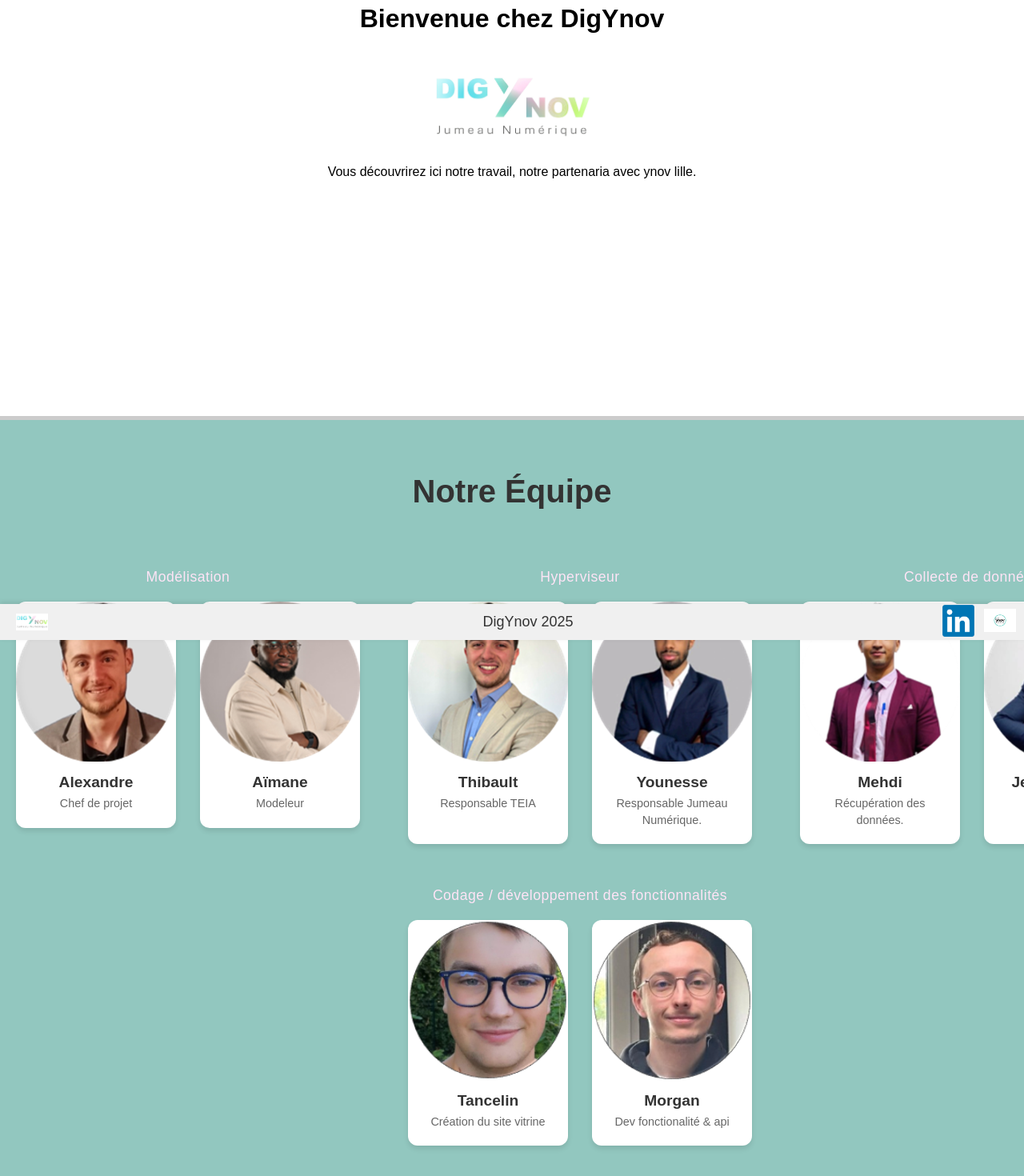
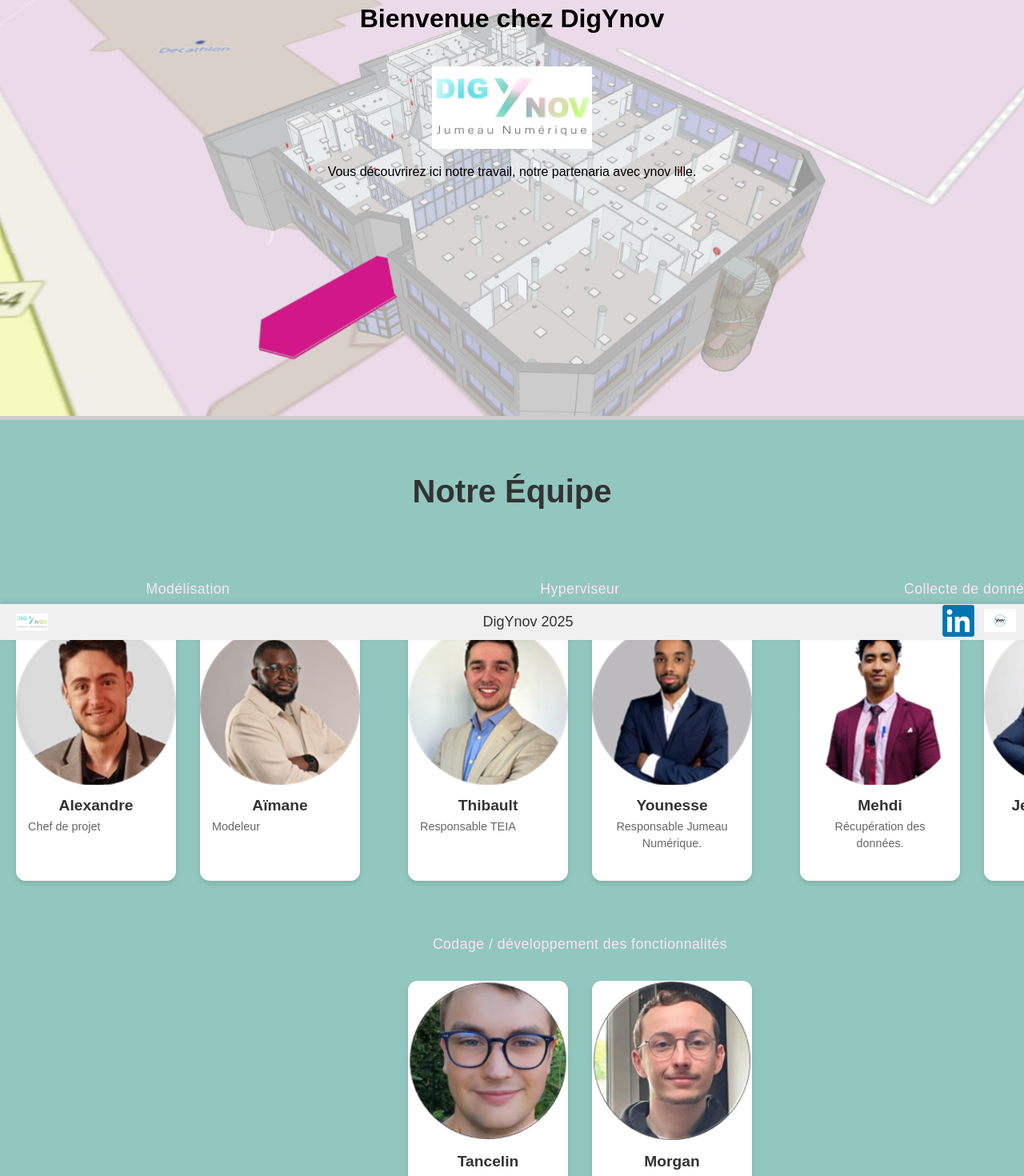
Before and after one commit to Tancelin1/dig-ynov, a React (Create React App) app: page /contact in a window 1280 px wide. Shown: the top 1470 px of the page at 80% size. Built offline with nearby package versions, Linux system fonts and the light colour scheme.

Commit message:
charge img from background-image

```diff
--- a/src/App.js
+++ b/src/App.js
@@ -8,7 +8,10 @@
   return (
     <div className="App">
   <div className="separation">
-      <header className="hero-section">
+     <header
+    className="hero-section"
+    style={{backgroundImage: 'url(/plan-teia.png)'}}
+  >
 
         {/* <div className=""> */}
         <h1>Bienvenue chez DigYnov</h1>
--- a/src/assets/TeamSection.css
+++ b/src/assets/TeamSection.css
@@ -1,6 +1,7 @@
 .team-container {
     padding: 40px 20px;
     text-align: center;
+    background-color: #92c7bf;
 }
 
 .team-container h1 {
@@ -23,7 +24,6 @@
     align-items: center;
 }
 
-/* Centrer la dernière section sur toute la largeur */
 .team-section:last-child {
     grid-column: 1 / -1;
 }
@@ -35,11 +35,17 @@
     margin-bottom: 20px;
     text-align: center;
     letter-spacing: 0.5px;
+    min-height: 50px;
+    display: flex;
+    align-items: center;
+    justify-content: center;
 }
 
 .team-pair {
     display: flex;
     gap: 30px;
+    width: 100%;
+    justify-content: center;
 }
 
 .team-card {
@@ -50,6 +56,9 @@
     transition: transform 0.3s ease, box-shadow 0.3s ease;
     cursor: pointer;
     width: 200px;
+    display: flex;
+    flex-direction: column;
+    height: 320px;
 }
 
 .team-card:hover {
@@ -62,12 +71,14 @@
     height: 200px;
     object-fit: cover;
     display: block;
+    flex-shrink: 0;
 }
 
 .team-card h3 {
     font-size: 1.2rem;
     margin: 15px 15px 5px;
     color: #333;
+    flex-shrink: 0;
 }
 
 .team-card p {
@@ -75,6 +86,9 @@
     color: #666;
     margin: 0 15px 20px;
     line-height: 1.4;
+    flex-grow: 1;
+    display: flex;
+    align-items: flex-start;
 }
 
 @media (max-width: 1200px) {
@@ -92,14 +106,12 @@
     .team-pair {
         flex-direction: column;
         gap: 20px;
+        align-items: center;
     }
 
     .team-card {
         width: 100%;
         max-width: 300px;
+        height: 320px;
     }
 }
-
-.team-container {
-    background-color: #92c7bf;
-}
```
